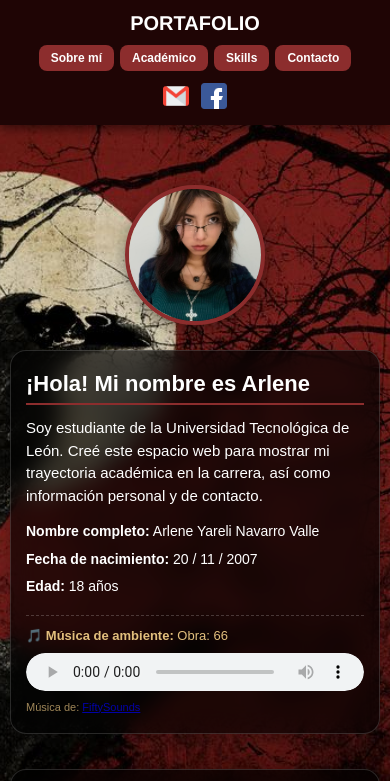
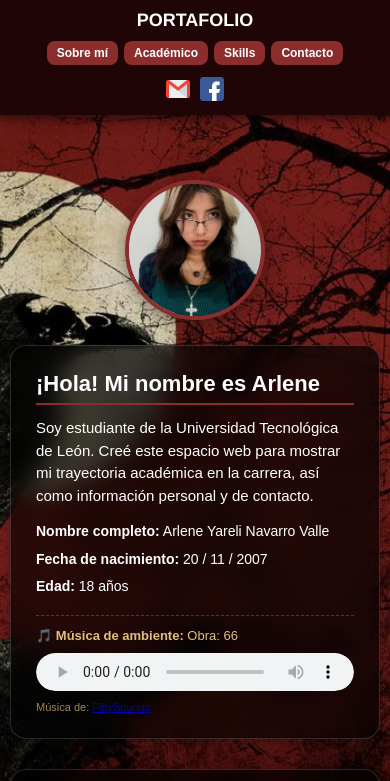
Before and after one commit to ayarel/sitioWebPersonal, a plain HTML site: page index.html in a window 390 px wide. Shown: the top 781 px of the page. Drawn offline with Linux system fonts and the light colour scheme.

Commit message:
Update stylee.css

```diff
--- a/css/stylee.css
+++ b/css/stylee.css
@@ -1,4 +1,4 @@
-/* Reset general de márgenes y caja */
+/* Reset general */
 * {
     margin: 0;
     padding: 0;
@@ -16,34 +16,37 @@ body {
     color: #FFFFFF;
 }
 
-/* Header superior fijo */
+/* Header superior fijo y responsivo */
 .header-principal {
     background-color: #1F0505;
     width: 100%;
-    min-height: 90px;
-    display: flex;
-    justify-content: space-between;
-    align-items: center;
     position: fixed;
     top: 0;
     left: 0;
     z-index: 1000;
     box-shadow: 0 4px 10px rgba(0, 0, 0, 0.5);
-    padding: 10px 30px;
+    padding: 12px 20px;
+    display: flex;
+    flex-wrap: wrap;
+    justify-content: space-between;
+    align-items: center;
+    gap: 10px;
 }
 
 h1 {
     color: #FFFFFF;
-    font-size: 24px;
+    font-size: 20px;
     font-family: 'Franklin Gothic Medium', sans-serif;
     margin: 0;
+    white-space: nowrap;
 }
 
 /* Menú de navegación */
 .navegacion {
     display: flex;
-    gap: 12px;
+    gap: 8px;
     flex-wrap: wrap;
+    align-items: center;
     justify-content: center;
 }
 
@@ -51,11 +54,12 @@ h1 {
     background-color: #8C2D2D;
     color: #FFFFFF;
     text-decoration: none;
-    padding: 8px 18px;
+    padding: 6px 12px;
     border-radius: 8px;
     font-weight: bold;
-    font-size: 14px;
+    font-size: 13px;
     transition: background-color 0.3s ease, transform 0.2s ease;
+    display: inline-block;
 }
 
 .btn-pestana:hover {
@@ -63,16 +67,16 @@ h1 {
     transform: translateY(-2px);
 }
 
-/* Redes Sociales en Esquina Superior Derecha */
+/* Redes Sociales */
 .redes-header {
     display: flex;
-    gap: 12px;
+    gap: 10px;
     align-items: center;
 }
 
 .redes-header img {
-    width: 26px;
-    height: 26px;
+    width: 24px;
+    height: 24px;
     transition: transform 0.2s ease;
 }
 
@@ -82,12 +86,12 @@ h1 {
 
 /* Contenedor del Contenido Principal */
 .contenido-principal {
-    margin-top: 130px;
+    margin-top: 140px;
     padding: 15px;
     display: flex;
     flex-direction: column;
     align-items: center;
-    gap: 35px;
+    gap: 30px;
 }
 
 .seccion-contenedor {
@@ -97,7 +101,7 @@ h1 {
     justify-content: center;
 }
 
-/* Presentación con Foto y Tarjeta al lado */
+/* Presentación con Foto y Tarjeta */
 .tarjeta-presentacion {
     display: flex;
     align-items: center;
@@ -107,7 +111,7 @@ h1 {
     flex-wrap: wrap;
 }
 
-/* Marco circular de la foto de perfil */
+/* Marco circular de la foto */
 .marco-circular {
     width: 180px;
     height: 180px;
@@ -125,7 +129,7 @@ h1 {
     object-position: center;
 }
 
-/* Tarjeta Semitransparente con Efecto Cristal */
+/* Tarjeta Semitransparente */
 .tarjeta-semitransparente {
     background-color: rgba(0, 0, 0, 0.65);
     border-radius: 16px;
@@ -142,7 +146,6 @@ h1 {
     max-width: 900px;
 }
 
-/* Estilos de Textos e Información */
 .tarjeta-semitransparente h2 {
     font-size: 22px;
     margin-bottom: 12px;
@@ -170,14 +173,14 @@ h1 {
     margin-bottom: 8px;
     line-height: 1.4;
     font-size: 14px;
-    word-break: break-word; /* Evita que correos o direcciones largas se salgan del marco */
+    word-break: break-word;
 }
 
 .bloque-academico {
     margin-bottom: 18px;
 }
 
-/* Reproductor de Música de Ambiente */
+/* Reproductor de Música */
 .musica-ambiente {
     margin-top: 18px;
     padding-top: 12px;
@@ -206,7 +209,7 @@ h1 {
     color: #E2BF7D;
 }
 
-/* ESTILOS PARA SKILLS (2 COLUMNAS CON GRID) */
+/* SKILLS (GRID 2 COLUMNAS) */
 .contenedor-columnas-skills {
     display: grid;
     grid-template-columns: 1fr 1fr;
@@ -238,49 +241,45 @@ h1 {
 }
 
 /* ==========================================
-   ADAPTABILIDAD PARA CELULARES (RESPONSIVO)
+   REGLAS EXCLUSIVAS PARA PANTALLAS MÓVILES
    ========================================== */
 @media (max-width: 768px) {
     .header-principal {
-        flex-direction: column;
-        height: auto;
-        padding: 12px 10px;
-        gap: 10px;
+        justify-content: center;
+        text-align: center;
+        padding: 10px;
     }
 
     h1 {
-        font-size: 20px;
-        position: static;
+        width: 100%;
         text-align: center;
+        font-size: 18px;
     }
 
     .navegacion {
-        gap: 6px;
         width: 100%;
         justify-content: center;
+        gap: 6px;
     }
 
     .btn-pestana {
-        padding: 6px 12px;
+        padding: 5px 10px;
         font-size: 12px;
     }
 
     .redes-header {
-        position: static;
+        justify-content: center;
+        width: 100%;
         margin-top: 2px;
     }
 
     .contenido-principal {
-        margin-top: 175px; /* Compensa la altura del header en celular */
+        margin-top: 170px; /* Evita que el menú extendido tape la foto */
         padding: 10px;
     }
 
-    .tarjeta-semitransparente {
-        padding: 20px 15px;
-    }
-
     .contenedor-columnas-skills {
-        grid-template-columns: 1fr; /* Pasa de 2 columnas a 1 sola columna en celular */
+        grid-template-columns: 1fr; /* Una sola columna en celulares */
         gap: 10px;
     }
 
```
